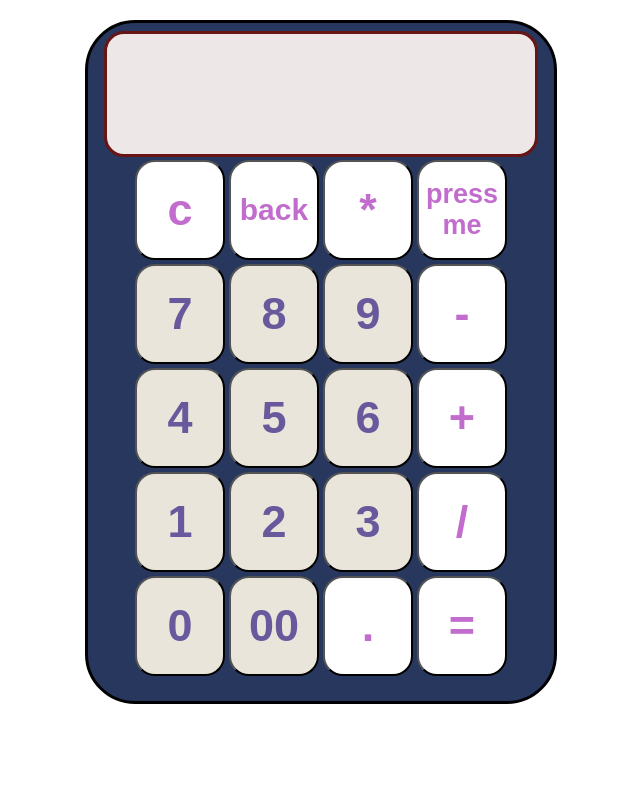
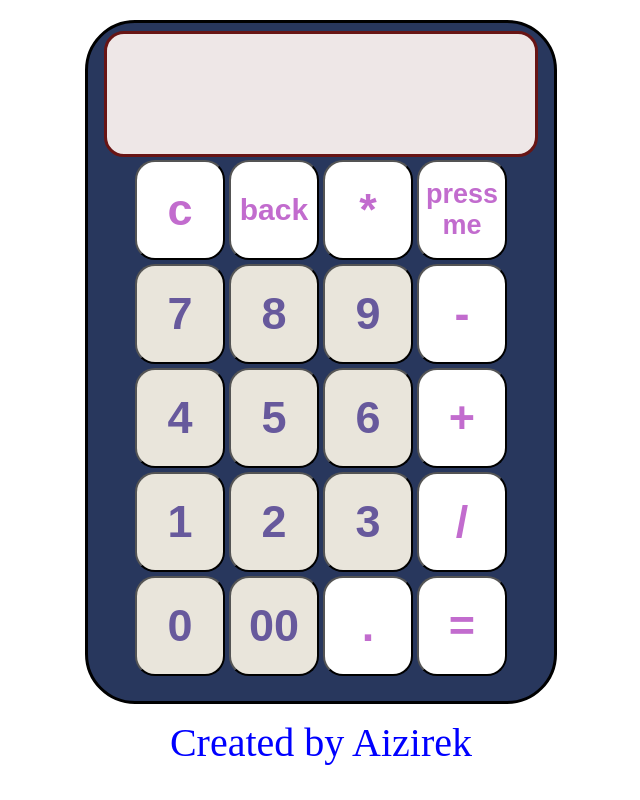
Before and after one commit to aizirek02/calculator, a plain HTML site: page index.html in a window 1280 px wide. Shown: the whole page, without its empty margins (319-959 px from the left). Drawn offline with Linux system fonts and the light colour scheme.

Commit message:
Added paragraph.

```diff
--- a/index.html
+++ b/index.html
@@ -45,6 +45,7 @@
             </tr>
 
         </table>
+        <p style="color: blue; font-size: 40px;">Created by Aizirek</p>
 
     </div>
 </body>
```
